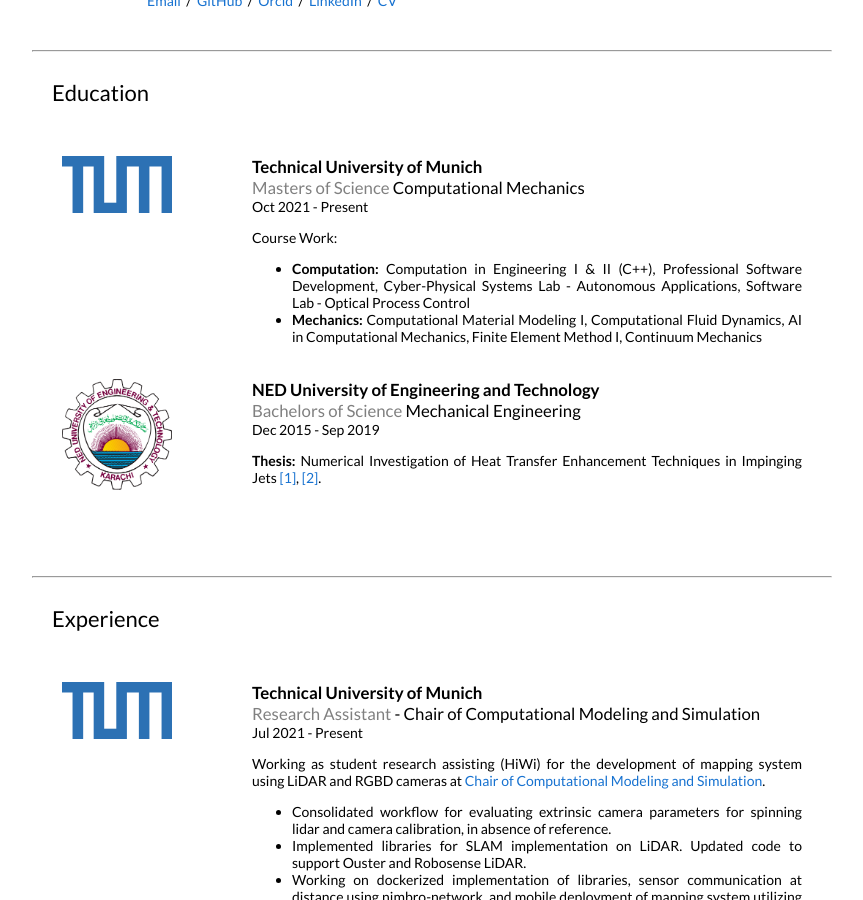
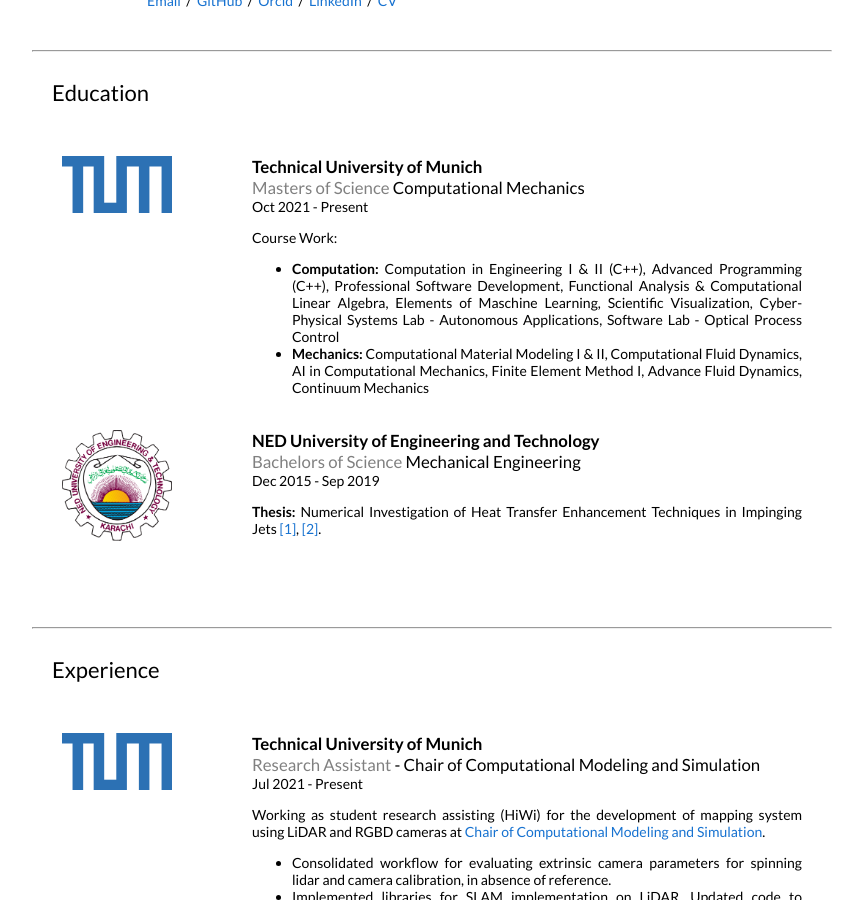
Before and after one commit to rafaymhddn/rafaymhddn.github.io, a Jekyll site: the page built from _posts/2020-07-11-HTJ.markdown, in a window 1280 px wide and 900 px high, scrolled down 568 px. Shown: the whole window, without its empty margins (208-1071 px from the left). Built offline with Jekyll 4.4.1, drawn with Linux system fonts in a browser that asks for light colours.

Commit message:
couress updated

```diff
--- a/_layouts/default.html
+++ b/_layouts/default.html
@@ -120,8 +120,8 @@
             <p align="justify">
                 Course Work:
                 <ul>
-                    <li align="justify"><b>Computation:</b> Computation in Engineering I & II (C++), Professional Software Development, Cyber-Physical Systems Lab - Autonomous Applications, Software Lab - Optical Process Control</li>
-                    <li align="justify"><b>Mechanics:</b> Computational Material Modeling I, Computational Fluid Dynamics, AI in Computational Mechanics, Finite Element Method I, Continuum Mechanics   </li>
+                    <li align="justify"><b>Computation:</b> Computation in Engineering I & II (C++), Advanced Programming (C++), Professional Software Development, Functional Analysis & Computational Linear Algebra, Elements of Maschine Learning, Scientific Visualization, Cyber-Physical Systems Lab - Autonomous Applications, Software Lab - Optical Process Control</li>
+                    <li align="justify"><b>Mechanics:</b> Computational Material Modeling I & II, Computational Fluid Dynamics, AI in Computational Mechanics, Finite Element Method I, Advance Fluid Dynamics, Continuum Mechanics   </li>
                 </ul>
             </p>
         </td>
```
